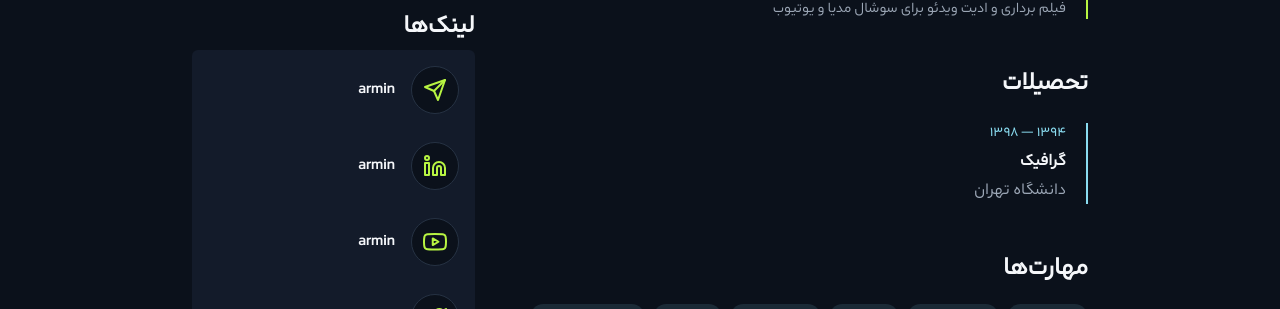
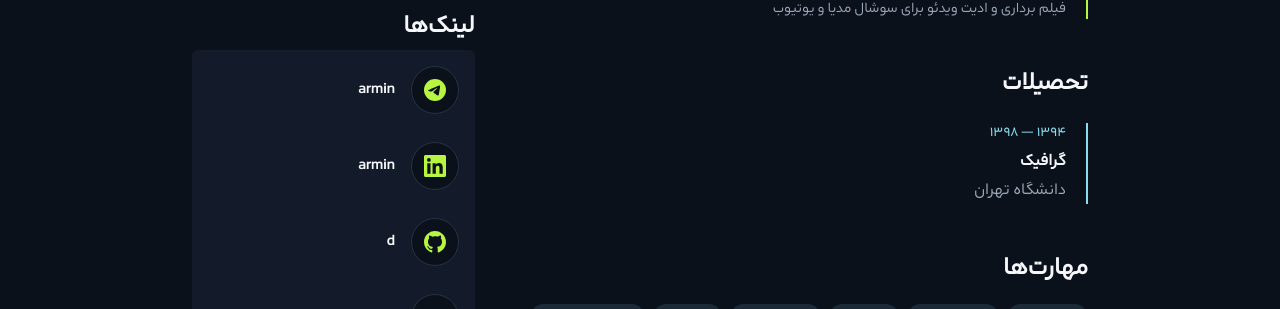
Before and after one commit to fardm/arman-portfolio-template, a Next.js app: page /resume in a window 1280 px wide. Shown: the part 643-952 px from the top of the page. Built offline with nearby package versions, Linux system fonts and the light colour scheme.

Commit message:
replace icon social

```diff
--- a/app/resume/page.tsx
+++ b/app/resume/page.tsx
@@ -32,10 +32,10 @@ export default function ResumePage() {
   ].filter(i => i.value && i.value.trim() !== '');
 
   const links = [
-    { label: 'تلگرام', value: resume.telegram, link: `https://t.me/${resume.telegram}`, icon: <svg viewBox="0 0 24 24" width="24" height="24" stroke="currentColor" strokeWidth="2" fill="none" strokeLinecap="round" strokeLinejoin="round"><line x1="22" y1="2" x2="11" y2="13"></line><polygon points="22 2 15 22 11 13 2 9 22 2"></polygon></svg> },
-    { label: 'لینکدین', value: resume.linkedin, link: `https://linkedin.com/in/${resume.linkedin}`, icon: <svg viewBox="0 0 24 24" width="24" height="24" stroke="currentColor" strokeWidth="2" fill="none" strokeLinecap="round" strokeLinejoin="round"><path d="M16 8a6 6 0 0 1 6 6v7h-4v-7a2 2 0 0 0-2-2 2 2 0 0 0-2 2v7h-4v-7a6 6 0 0 1 6-6z"></path><rect x="2" y="9" width="4" height="12"></rect><circle cx="4" cy="4" r="2"></circle></svg> },
-    { label: 'گیت‌هاب', value: resume.github, link: `https://github.com/${resume.github}`, icon: <svg viewBox="0 0 24 24" width="24" height="24" stroke="currentColor" strokeWidth="2" fill="none" strokeLinecap="round" strokeLinejoin="round"><path d="M9 19c-5 1.5-5-2.5-7-3m14 6v-3.87a3.37 3.37 0 0 0-.94-2.61c3.14-.35 6.44-1.54 6.44-7A5.44 5.44 0 0 0 20 4.77 5.07 5.07 0 0 0 19.91 1S18.73.65 16 2.48a13.38 13.38 0 0 0-7 0C6.27.65 5.09 1 5.09 1A5.07 5.07 0 0 0 5 4.77a5.44 5.44 0 0 0-1.5 3.78c0 5.42 3.3 6.61 6.44 7A3.37 3.37 0 0 0 9 18.13V22"></path></svg> },
-    { label: 'یوتیوب', value: resume.youtube, link: `https://youtube.com/@${resume.youtube}`, icon: <svg viewBox="0 0 24 24" width="24" height="24" stroke="currentColor" strokeWidth="2" fill="none" strokeLinecap="round" strokeLinejoin="round"><path d="M22.54 6.42a2.78 2.78 0 0 0-1.94-2C18.88 4 12 4 12 4s-6.88 0-8.6.46a2.78 2.78 0 0 0-1.94 2A29 29 0 0 0 1 11.75a29 29 0 0 0 .46 5.33 2.78 2.78 0 0 0 1.94 2c1.72.46 8.6.46 8.6.46s6.88 0 8.6-.46a2.78 2.78 0 0 0 1.94-2 29 29 0 0 0 .46-5.33 29 29 0 0 0-.46-5.33z"></path><polygon points="9.75 15.02 15.5 11.75 9.75 8.48 9.75 15.02"></polygon></svg> },
+    { label: 'تلگرام', value: resume.telegram, link: `https://t.me/${resume.telegram}`, icon: <svg viewBox="0 0 24 24" fill="currentColor" width="22" height="22" aria-hidden> <path d="M11.944 0A12 12 0 0 0 0 12a12 12 0 0 0 12 12 12 12 0 0 0 12-12A12 12 0 0 0 12 0a12 12 0 0 0-.056 0zm4.962 7.224c.1-.002.321.023.465.14a.506.506 0 0 1 .171.325c.016.093.036.306.02.472-.18 1.898-.962 6.502-1.36 8.627-.168.9-.499 1.201-.82 1.23-.696.065-1.225-.46-1.9-.902-1.056-.693-1.653-1.124-2.678-1.8-1.185-.78-.417-1.21.258-1.91.177-.184 3.247-2.977 3.307-3.23.007-.032.014-.15-.056-.212s-.174-.041-.249-.024c-.106.024-1.793 1.14-5.061 3.345-.48.33-.913.49-1.302.48-.428-.008-1.252-.241-1.865-.44-.752-.245-1.349-.374-1.297-.789.027-.216.325-.437.893-.663 3.498-1.524 5.83-2.529 6.998-3.014 3.332-1.386 4.025-1.627 4.476-1.635z"/> </svg> },
+    { label: 'لینکدین', value: resume.linkedin, link: `https://linkedin.com/in/${resume.linkedin}`, icon: <svg viewBox="0 0 24 24" fill="currentColor" width="22" height="22" aria-hidden> <path d="M20.447 20.452h-3.554v-5.569c0-1.328-.027-3.037-1.852-3.037-1.853 0-2.136 1.445-2.136 2.939v5.667H9.351V9h3.414v1.561h.046c.477-.9 1.637-1.85 3.37-1.85 3.601 0 4.267 2.37 4.267 5.455v6.286zM5.337 7.433a2.062 2.062 0 0 1-2.063-2.065 2.064 2.064 0 1 1 2.063 2.065zm1.782 13.019H3.555V9h3.564v11.452zM22.225 0H1.771C.792 0 0 .774 0 1.729v20.542C0 23.227.792 24 1.771 24h20.451C23.2 24 24 23.227 24 22.271V1.729C24 .774 23.2 0 22.222 0h.003z"/> </svg> },
+    { label: 'گیت‌هاب', value: resume.github, link: `https://github.com/${resume.github}`, icon: <svg viewBox="0 0 24 24" fill="currentColor" width="22" height="22" aria-hidden> <path d="M12 0C5.37 0 0 5.37 0 12c0 5.3 3.438 9.8 8.205 11.385.6.113.82-.258.82-.577v-2.165c-3.338.726-4.033-1.416-4.033-1.416-.546-1.387-1.333-1.756-1.333-1.756-1.089-.745.083-.729.083-.729 1.205.084 1.839 1.237 1.839 1.237 1.07 1.834 2.807 1.304 3.492.997.107-.775.418-1.305.762-1.604-2.665-.305-5.467-1.334-5.467-5.931 0-1.311.469-2.381 1.236-3.221-.124-.303-.535-1.524.117-3.176 0 0 1.008-.322 3.301 1.23A11.509 11.509 0 0 1 12 5.803c1.02.005 2.047.138 3.006.404 2.291-1.552 3.297-1.23 3.297-1.23.653 1.653.242 2.874.118 3.176.77.84 1.235 1.911 1.235 3.221 0 4.609-2.807 5.624-5.479 5.921.43.372.823 1.102.823 2.222v3.293c0 .319.192.694.801.576C20.566 21.797 24 17.3 24 12c0-6.63-5.37-12-12-12z"/> </svg> },
+    { label: 'یوتیوب', value: resume.youtube, link: `https://youtube.com/@${resume.youtube}`, icon: <svg viewBox="0 0 24 24" fill="currentColor" width="22" height="22" aria-hidden> <path d="M23.498 6.186a3.016 3.016 0 0 0-2.122-2.136C19.505 3.545 12 3.545 12 3.545s-7.505 0-9.377.505A3.017 3.017 0 0 0 .502 6.186C0 8.07 0 12 0 12s0 3.93.502 5.814a3.016 3.016 0 0 0 2.122 2.136c1.871.505 9.376.505 9.376.505s7.505 0 9.377-.505a3.015 3.015 0 0 0 2.122-2.136C24 15.93 24 12 24 12s0-3.93-.502-5.814zM9.545 15.568V8.432L15.818 12l-6.273 3.568z"/> </svg> },
     { label: 'توییتر (X)', value: resume.twitter, link: `https://twitter.com/${resume.twitter}`, icon: <svg viewBox="0 0 24 24" width="24" height="24" stroke="currentColor" strokeWidth="2" fill="none" strokeLinecap="round" strokeLinejoin="round"><path d="M23 3a10.9 10.9 0 0 1-3.14 1.53 4.48 4.48 0 0 0-7.86 3v1A10.66 10.66 0 0 1 3 4s-4 9 5 13a11.64 11.64 0 0 1-7 2c9 5 20 0 20-11.5a4.5 4.5 0 0 0-.08-.83A7.72 7.72 0 0 0 23 3z"></path></svg> },
     // @ts-ignore
     { label: 'لینک دلخواه', value: resume.customLink, link: resume.customLink, icon: <svg viewBox="0 0 24 24" width="24" height="24" stroke="currentColor" strokeWidth="2" fill="none" strokeLinecap="round" strokeLinejoin="round"><path d="M10 13a5 5 0 0 0 7.54.54l3-3a5 5 0 0 0-7.07-7.07l-1.72 1.71"></path><path d="M14 11a5 5 0 0 0-7.54-.54l-3 3a5 5 0 0 0 7.07 7.07l1.71-1.71"></path></svg> },
--- a/content/resume.json
+++ b/content/resume.json
@@ -44,8 +44,8 @@
   "email": "user@gmail.com",
   "telegram": "armin",
   "linkedin": "armin",
-  "github": "",
+  "github": "d",
   "youtube": "armin",
   "twitter": "armin",
-  "customLink": ""
+  "customLink": "d"
 }
--- a/content/site.json
+++ b/content/site.json
@@ -17,7 +17,9 @@
     "github": "https://github.com",
     "linkedin": "https://linkedin.com",
     "instagram": "https://instagram.com/user",
-    "telegram": "https://t.meuser"
+    "telegram": "https://t.meuser",
+    "youtube": "https://you.com",
+    "twitter": "https//:x.com/ard"
   },
   "seoTitle": "آرمان رضایی | ادیتور و فیلم بردار",
   "seoDescription": "نمونه‌کارهای آرمان رضایی در ادیت و فیلم برداری",
```
